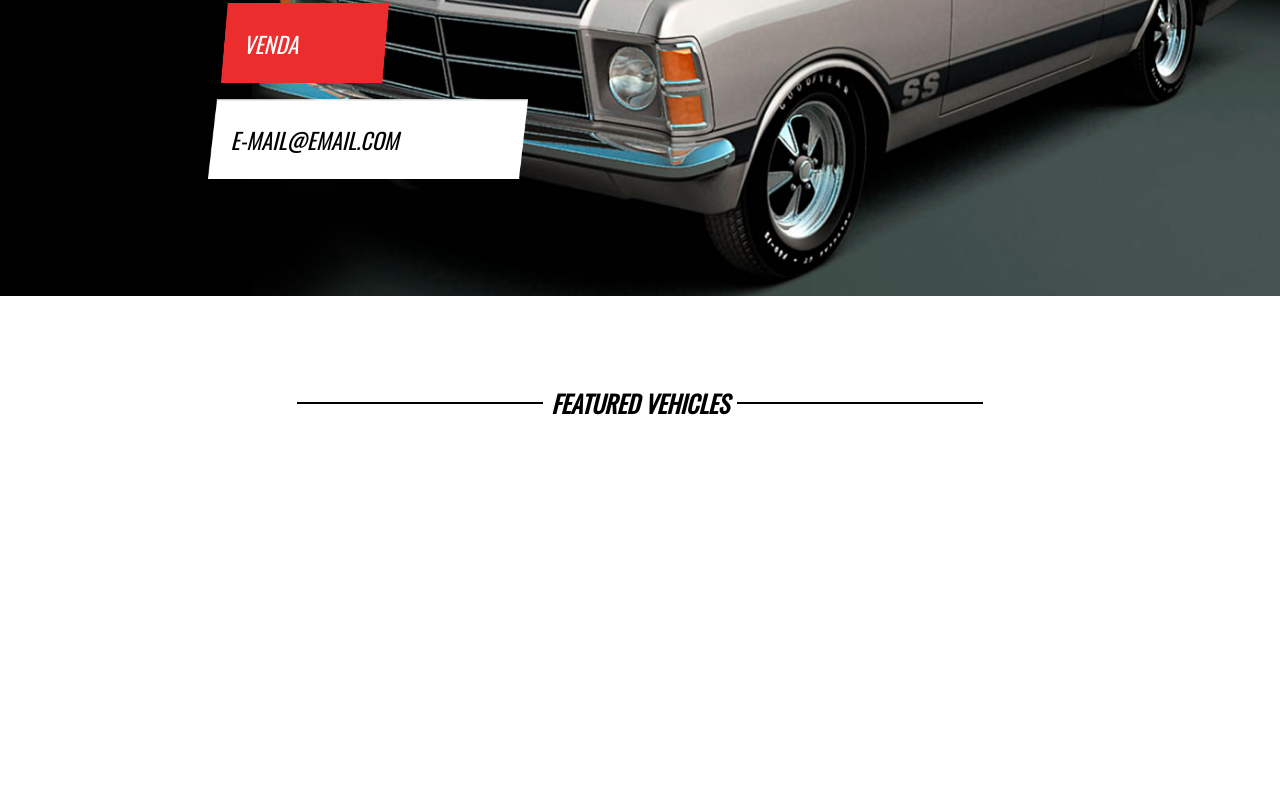
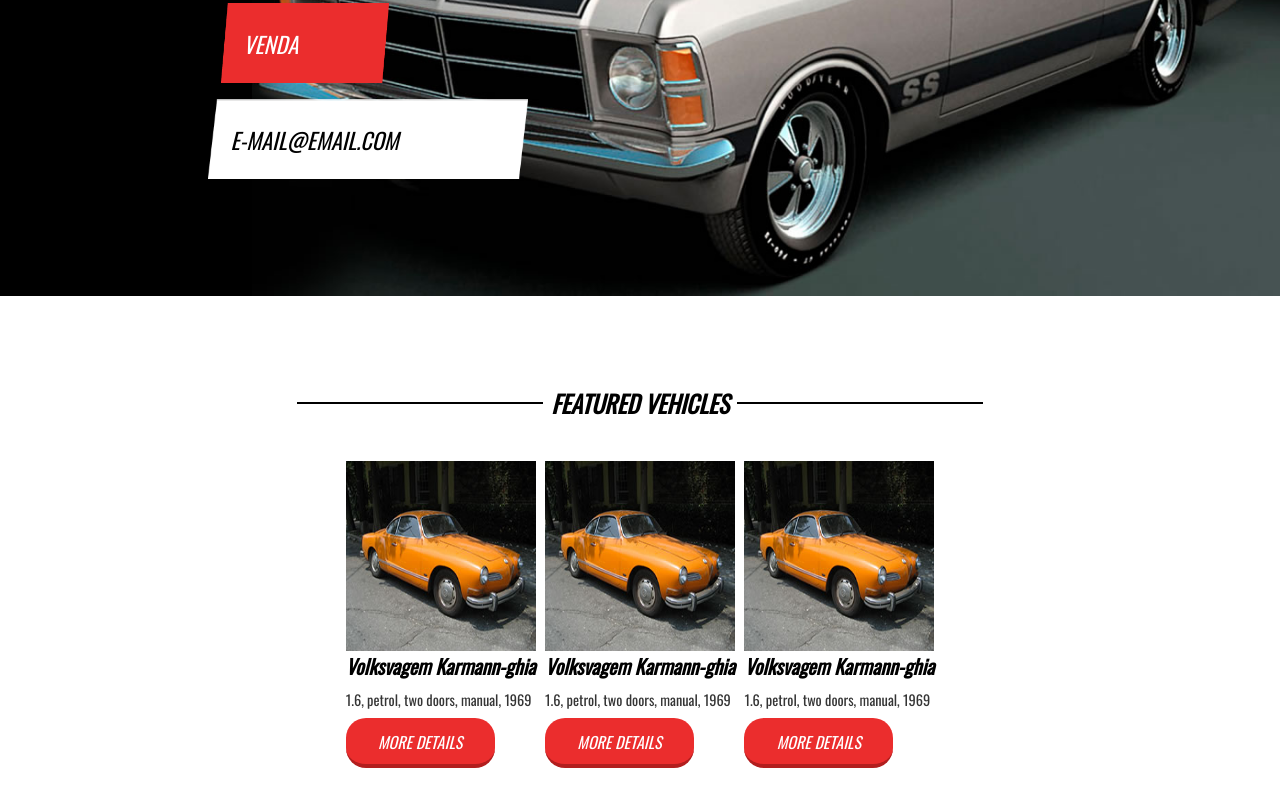
Before and after one commit to williangomesdev/projecsimplepage5-front-end, a plain HTML site: page index.html in a window 1280 px wide. Shown: the part 434-1245 px from the top of the page. Before the commit the page ends 945 px from the top, so only its background shows below. Drawn offline with nearby package versions, Linux system fonts and the light colour scheme.

Commit message:
Adjust responsive

```diff
--- a/css/_responsive.scss
+++ b/css/_responsive.scss
@@ -14,8 +14,6 @@
 }
 
 @media screen and (max-width: 680px) {
-
-
     header nav.desktop {
         display: none;
     }
@@ -24,12 +22,43 @@
         display: block;
     }
 
+    section.featuredVehicles .featuredShowcase.flexCenter {
+        flex-direction: column;
+    }
+
+    section.featuredVehicles .featuredShowcase.flexCenter .carBox {
+        margin: 0 0.3rem 2.5rem 0.3rem;
+        text-align: center;
+        width: 80%;
+
+    }
+
+    section.featuredVehicles .featuredShowcase.flexCenter .carBox h2 {
+        text-align: center;
+    }
+
 
 }
 
-@media screen and (max-width: 425px) {
+@media screen and (max-width: 480px) {
     html {
         font-size: 12px;
     }
 
+    section.featuredVehicles .featuredShowcase.flexCenter .carBox {
+        width: 100%;
+
+    }
+
 }
+
+@media screen and (max-width:1024px) {
+    section.banner {
+        height: 110vw;
+    }
+
+
+    section.banner .text-banner {
+        padding: 2.5rem 4.5rem;
+    }
+}
--- a/css/_section.scss
+++ b/css/_section.scss
@@ -78,3 +78,54 @@
 
     }
 }
+
+
+section.featuredVehicles .featuredShowcase {
+    width: 100%;
+    padding: 2.5rem 0;
+}
+
+section.featuredVehicles .featuredShowcase.flexCenter {
+    justify-content: center;
+}
+
+section.featuredVehicles .featuredShowcase.flexCenter .carBox {
+    margin: 0 0.3rem;
+
+}
+
+section.featuredVehicles .featuredShowcase.flexCenter .carBox .carimg {
+    background-image: url(../imagens/carro1.jpg);
+    background-size: cover;
+    width: 100%;
+    padding-top: 100%;
+    background-size: 100% 100%;
+    background-repeat: no-repeat;
+}
+
+section.featuredVehicles .featuredShowcase.flexCenter .carBox h2 {
+    text-transform: none;
+    font-size: 1.25rem;
+    text-align: left;
+}
+
+section.featuredVehicles .featuredShowcase.flexCenter .carBox p {
+    color: #353535;
+    font-size: 0.9rem;
+    padding: 0.5rem 0;
+}
+
+section.featuredVehicles .featuredShowcase.flexCenter .carBox a {
+    display: inline-block;
+    width: 9.3rem;
+    height: 3.1rem;
+    line-height: 3.1rem;
+    text-align: center;
+    text-decoration: none;
+    text-transform: uppercase;
+    color: white;
+    font-style: italic;
+    background-color: var(--selected);
+    border-bottom: 0.3rem solid #B21E1E;
+    border-radius: 1.25rem;
+}
--- a/index.html
+++ b/index.html
@@ -49,6 +49,26 @@
             <h2>Featured vehicles</h2>
             <div class="line-title"></div>
         </div>
+        <div class="featuredShowcase flexCenter">
+            <div class="carBox">
+                <div class="carimg"></div>
+                <h2>Volksvagem Karmann-ghia</h2>
+                <p>1.6, petrol, two doors, manual, 1969 </p>
+                <a href="#">More details</a>
+            </div>
+             <div class="carBox">
+                <div class="carimg"></div>
+                <h2>Volksvagem Karmann-ghia</h2>
+                <p>1.6, petrol, two doors, manual, 1969 </p>
+                <a href="#">More details</a>
+            </div>
+             <div class="carBox">
+                <div class="carimg"></div>
+                <h2>Volksvagem Karmann-ghia</h2>
+                <p>1.6, petrol, two doors, manual, 1969 </p>
+                <a href="#">More details</a>
+            </div>
+        </div>
     </section>
 </body>
 
```
Also changed, not shown: css/main.css, 1 other file.
